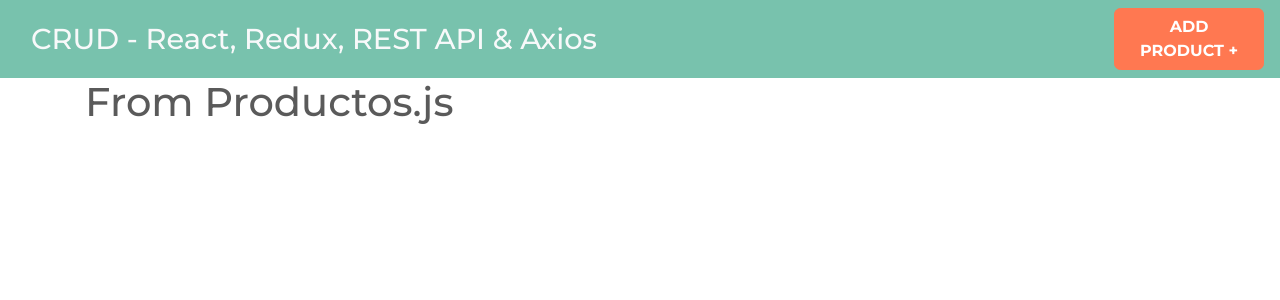
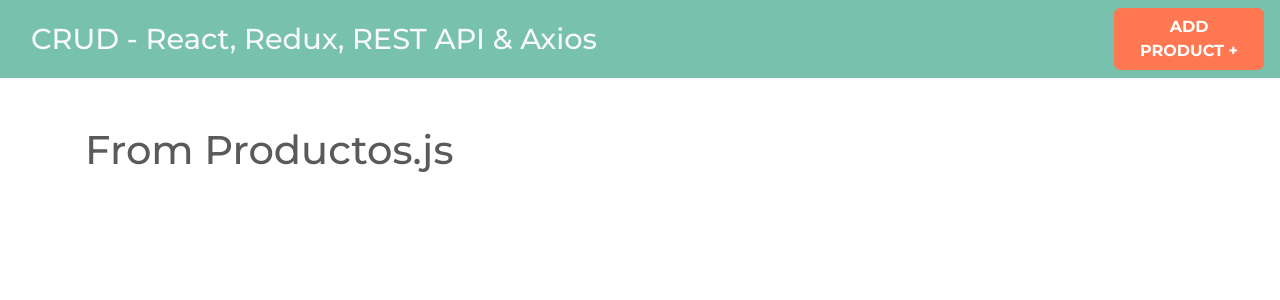
Before and after one commit to 2020-JAUG/React-Redux, a React (Create React App) app: page / in a window 1280 px wide. Shown: the top 300 px of the page. Built offline with nearby package versions, Linux system fonts and the light colour scheme.

Commit message:
Add m-t to container

```diff
--- a/src/App.js
+++ b/src/App.js
@@ -10,7 +10,7 @@ function App() {
     <Router>
       <Header />
 
-      <div className="container">
+      <div className="container mt-5">
         <Switch>
           <Route exact path="/" component={Products} />
           <Route exact path="/products/new" component={NewProduct} />
```
